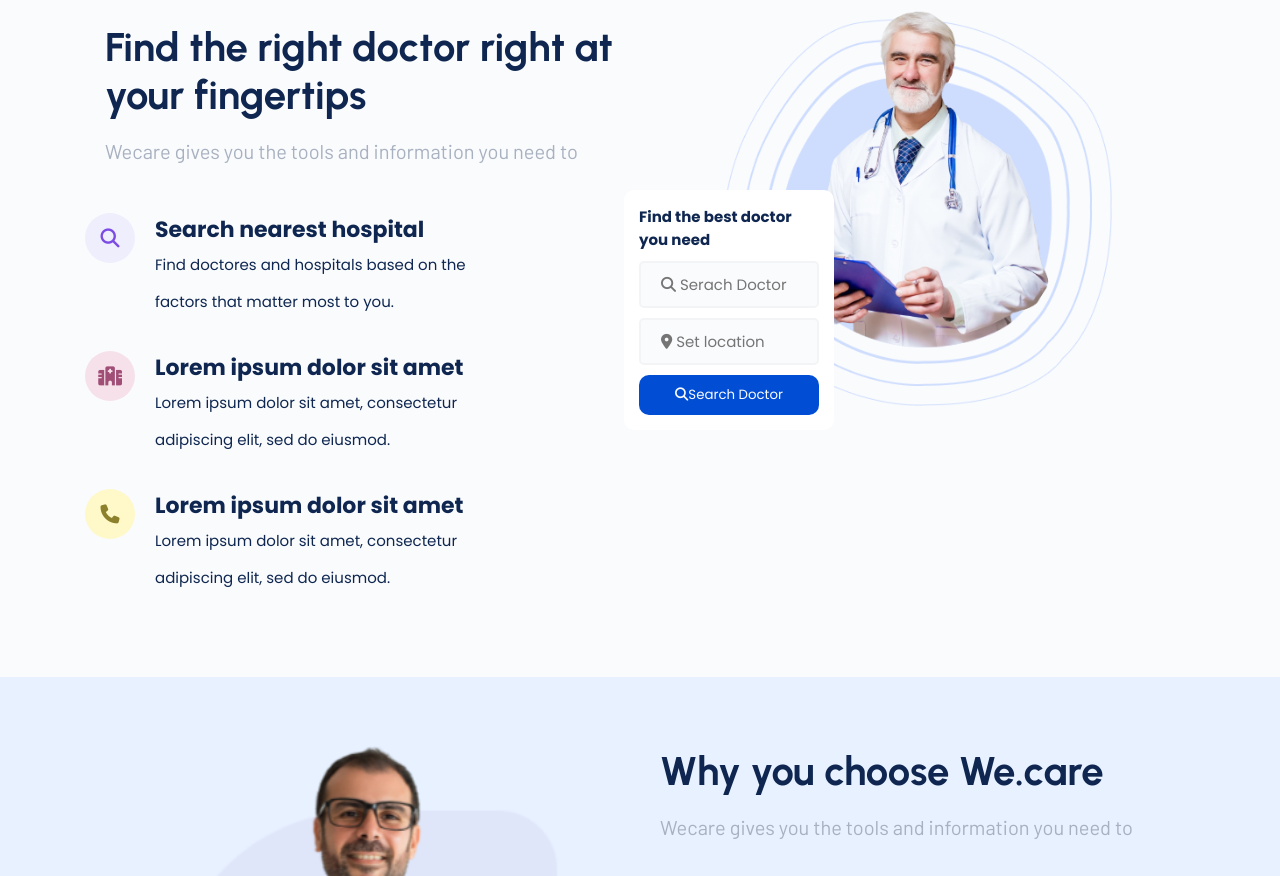
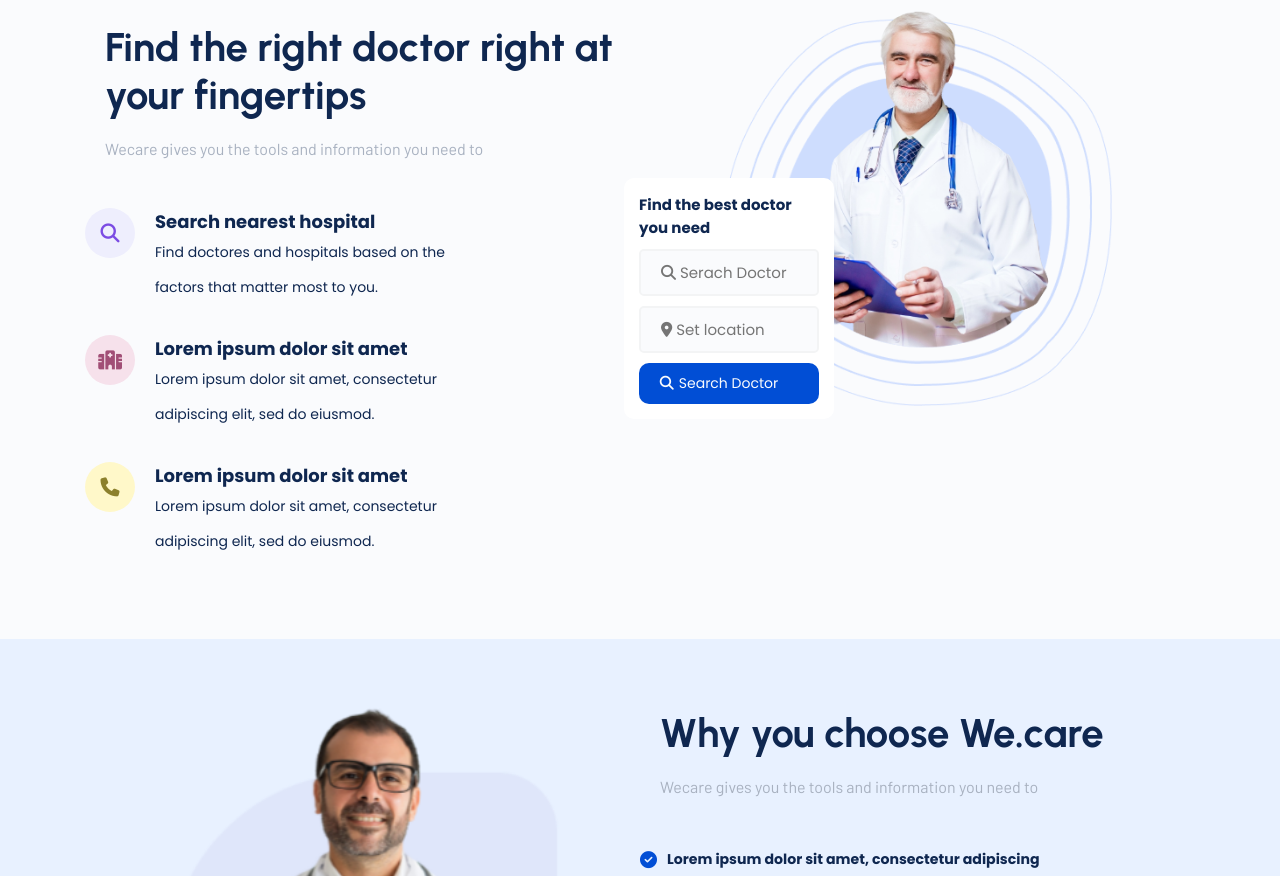
Before and after one commit to monanzr/WeCare, a plain HTML site: page index.html in a window 1280 px wide. Shown: the part 1277-2153 px from the top of the page. Drawn offline with nearby package versions, Linux system fonts and the light colour scheme.

Commit message:
new change

```diff
--- a/css/home/feedback.css
+++ b/css/home/feedback.css
@@ -42,8 +42,8 @@
 }
 
 .patient__comment p {
-    line-height: 2.5;
-    font-size: 2rem;
+    line-height: 2;
+    font-size: 1.6rem;
     margin-top: 3rem;
 }
 
--- a/css/home/findDoctor.css
+++ b/css/home/findDoctor.css
@@ -67,12 +67,13 @@
 }
 
 .findDoctor__option--content h4 {
-    font-size: 2.2rem;
+    font-size: 1.8rem;
     line-height: 1.5;
 }
 
 .findDoctor__option--content p {
     line-height: 2.5;
+    font-size: 1.4rem;
 }
 
 .findDoctor__img {
--- a/css/home/ourTeam.css
+++ b/css/home/ourTeam.css
@@ -16,16 +16,18 @@
     border-radius: var(--border-raduis-md);
     position: relative;
 }
+
 .ourTeam__Card {
     overflow: hidden;
-    transition: all 0.3s;
+    transition: all 0.5s;
 }
+
 .ourTeam__Card .ourTeam__name,
 .ourTeam__Card .ourTeam__position,
-.ourTeam__Card img
-{
+.ourTeam__Card img {
     transition: all 0.3s ease-in-out;
 }
+
 .ourTeam__Card .overlay {
     opacity: 0;
     display: flex;
@@ -40,8 +42,8 @@
     background-color: #000000;
     align-items: center;
     transition: all 0.3s ease-in-out;
+}
 
-}
 .ourTeam__Card:hover {
     background-size: cover;
     background-position: center;
@@ -82,15 +84,18 @@
 .ourTeam__Card:hover .overlay {
     opacity: 0.4;
 }
+
 .ourTeam__Card:hover .ourTeam__name {
     color: var(--light-color);
     transform: translate3d(0, -50px, 0) scale(1.2);
-    z-index: 1;}
+    z-index: 1;
+}
 
 .ourTeam__Card:hover .ourTeam__position {
     color: var(--light-color);
     transform: translate3d(0, -50px, 0) scale(1.2);
-    z-index: 1;}
+    z-index: 1;
+}
 
 .ourTeam__Card:hover img {
     opacity: 0;
@@ -118,8 +123,8 @@
     text-align: center;
     padding-top: 15px;
     display: inline-block!important;
-
-    width: 100%;}
+    width: 100%;
+}
 
 .carousel_01 .owl-dots button.owl-dot {
     width: 15px;
@@ -133,6 +138,7 @@
 .carousel_01 .owl-dots button.owl-dot.active {
     background-color: var(--secondary-color);
 }
+
 .carousel_01 .owl-dots button.owl-dot:focus {
     outline: none;
 }
--- a/css/home/search.css
+++ b/css/home/search.css
@@ -6,7 +6,7 @@
 
 .search {
     background: #fff;
-    width: 90%;
+    width: 95%;
     margin: -10rem auto 0 auto;
     padding: 3rem;
     border-radius: var(--border-raduis-md);
--- a/css/home/subscribe.css
+++ b/css/home/subscribe.css
@@ -24,7 +24,7 @@
 }
 
 .subscribe h2 {
-    font-size: 4.5rem;
+    font-size: 4rem;
     width: 70%;
     text-align: center;
     font-family: 'Barlow';
--- a/css/home/whyUs.css
+++ b/css/home/whyUs.css
@@ -55,7 +55,7 @@
     display: flex;
     padding: 1.3rem 0;
     gap: 1rem;
-    font-size: 2rem;
+    font-size: 1.7rem;
     align-items: center;
 }
 
--- a/css/layout/buttons.css
+++ b/css/layout/buttons.css
@@ -70,3 +70,12 @@
     background: transparent;
     color: var(--dark-color);
 }
+
+.btn__findDoctor {
+    font-size: 1.4rem
+}
+
+.btn__findDoctor i {
+    padding-right: 5px;
+    margin-left: -20px
+}
--- a/css/layout/reset.css
+++ b/css/layout/reset.css
@@ -28,9 +28,10 @@
     --font-size-lg: 1.25rem;
     --font-size-xl: 1.5rem;
     --font-size-2xl: 2rem;
-    --font-size-3xl: 4rem;
-    --font-size-4xl: 6rem;
-    --font-size-5xl: 8rem;
+    --font-size-3xl: 3rem;
+    --font-size-4xl: 4rem;
+    --font-size-5xl: 6rem;
+    --font-size-6xl: 8rem;
 }
 
 
@@ -99,13 +100,14 @@ img {
 }
 
 .title h2 {
-    font-size: var(--font-size-3xl);
+    font-size: var(--font-size-4xl);
     font-family: 'Urbanist', sans-serif;
 }
 
 .title p {
     /* border-bottom: 2px solid #4C2566; */
-    font-size: 2rem;
+    font-size: 1.6rem;
+    ;
     color: #a8b1c0;
     margin-top: 2rem;
 }
@@ -120,9 +122,11 @@ img {
     border-radius: var(--border-raduis-sm);
 }
 
-.input:focus, .input:focus-visible {
+.input:focus,
+.input:focus-visible {
     outline: none;
-    box-shadow: 0.17rem 0.12rem 1.2rem 0.1rem #4387ff96;}
+    box-shadow: 0.17rem 0.12rem 1.2rem 0.1rem #4387ff96;
+}
 
 .search__input {
     /* padding: 1rem 25rem 1rem 3rem; */
--- a/index.html
+++ b/index.html
@@ -118,7 +118,7 @@
 
 
         <section id="search">
-            <div class="container">
+            <div class="container-fluid">
                 <div class="search">
                     <div class="search__top">
                         <input placeholder="&#xF002 Serach Doctor, Conditions or Prodecures" class="input search__input" type="text">
```
